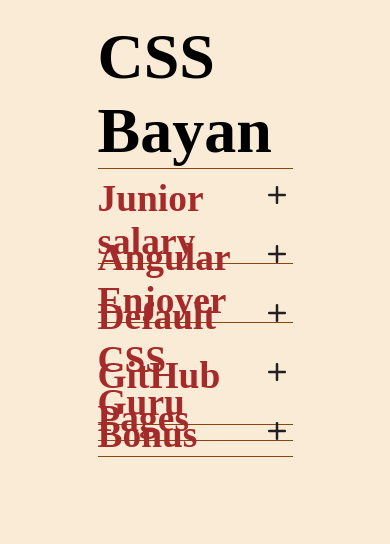
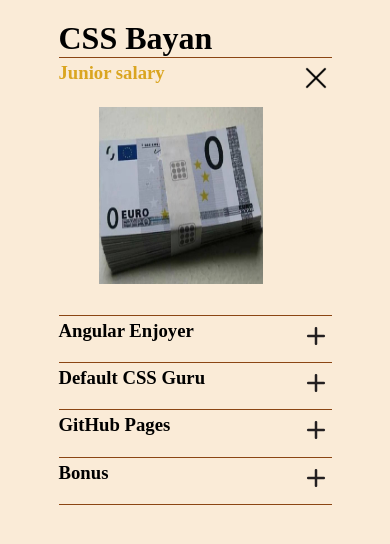
Before and after one commit to KesarFD/cssBayan, a plain HTML site: page cssBayan/index.html in a window 390 px wide. Drawn offline with Linux system fonts and the light colour scheme.

Commit message:
feat: add adaptive (10.03.2023 15:09)

```diff
--- a/cssBayan/index.html
+++ b/cssBayan/index.html
@@ -14,55 +14,55 @@
             <div class="line"></div>
             <ul class="list">
                 <li class="list-item">
-                    <input type="checkbox" id="input1" />
+                    <input type="checkbox" id="input1" checked="true" />
                     <div class="item-container">
                         <label for="input1" class="button">
                         <h3>Junior salary</h3>
                         <img src='assets/jpg/meme1.jpg' class="meme" alt="meme1"></img>
-                        <div class="line"></div>
                         </label>
                     </div>
                 </li>
+                <div class="line"></div>
                 <li class="list-item">
                     <input type="checkbox" id="input2" />
                     <div class="item-container">
                         <label for="input2" class="button">
                         <h3>Angular Enjoyer</h3>
                         <img src='assets/jpg/meme2.jpg' class="meme" alt="meme1"></img>
-                        <div class="line"></div>
                         </label>
                     </div>
                 </li>
+                <div class="line"></div>
                 <li class="list-item">
                     <input type="checkbox" id="input3" />
                     <div class="item-container">
                         <label for="input3" class="button">
                         <h3>Default CSS Guru</h3>
                         <img src='assets/jpg/meme3.jpg' class="meme" alt="meme1"></img>
-                        <div class="line"></div>
                         </label>
                     </div>
                 </li>
+                <div class="line"></div>
                 <li class="list-item">
                     <input type="checkbox" id="input4" />
                     <div class="item-container">
                         <label for="input4" class="button">
                         <h3>GitHub Pages</h3>
                         <img src='assets/jpg/meme4.jpg' class="meme" alt="meme1"></img>
-                        <div class="line"></div>
                         </label>
                     </div>
                 </li>
+                <div class="line"></div>
                 <li class="list-item">
                     <input type="checkbox" id="input5" />
                     <div class="item-container">
                         <label for="input5" class="button">
                         <h3>Bonus</h3>
                         <img src='assets/jpg/meme5.jpg' class="meme" alt="meme1"></img>
-                        <div class="line"></div>
                         </label>
                     </div>
                 </li>
+                <div class="line"></div>
             </ul>
         </div>
     </main>
--- a/cssBayan/style.css
+++ b/cssBayan/style.css
@@ -25,7 +25,7 @@ h3 {
     width: 100%;
     display: flex;
     justify-content: space-between;
-    transition: 0.5;
+    transition: 0.5s;
     cursor: pointer;
 }
 .line {
@@ -33,6 +33,7 @@ h3 {
     width: 100%;
     background-color: saddlebrown;
     margin-bottom: 1vh;
+    transition: 0.5s;
 }
 .list {
     list-style: none;
@@ -46,6 +47,7 @@ h3 {
     font-size: 2em;
     width: 100%;
     transition: 0.3s;
+    cursor: pointer;
 }
 .item-container {
     height: 7vh;
@@ -54,6 +56,7 @@ h3 {
 }
 .item-container:hover {
     height: 50vh;
+    cursor: pointer;
 }
 .item-container:hover .meme {
     display: block;
@@ -61,18 +64,9 @@ h3 {
 .item-container:hover h3::after {
     content: url('assets/png/cross.png');
 }
-.item-container:checked {
-    height: 50vh;
-}
-.item-container:checked .meme {
-    display: block;
-}
-.item-container:checked h3::after {
-    content: url('assets/png/cross.png');
-}
 h3::after {
     content: url('assets/png/plus.png');
-    transition: 0.5s;
+    transition: 1s;
 }
 .meme {
     display: none;
@@ -80,7 +74,7 @@ h3::after {
     height: 70%;
     margin: 3% 0;
     background-color: saddlebrown;
-    transition: 0.5s;
+    transition: 1s;
     margin-left: 15%;
     cursor: pointer;
 }
@@ -111,3 +105,54 @@ input:checked + .item-container .meme {
 input:checked + .item-container h3::after {
     content: url('assets/png/cross.png');
 }
+@media only screen and (max-width: 660px) {
+    h1 {
+        font-size: 3em;
+    }
+    .list {
+        color: black;
+        font-size: 0.7em;
+    }
+    body {
+        padding: 5% 20%;
+        background-color: antiquewhite;
+    }
+    .line {
+        margin-bottom: 0.5vh;
+    }
+    .item-container {
+        height: 5vh;
+    }
+    .item-container:hover {
+        height: 30vh;
+    }
+    input:checked + .item-container {
+        height: 30vh;
+    }
+}
+
+@media only screen and (max-width: 400px) {
+    h1 {
+        font-size: 2em;
+    }
+    .list {
+        color: black;
+        font-size: 0.5em;
+    }
+    body {
+        padding: 5% 15%;
+        background-color: antiquewhite;
+    }
+    .line {
+        margin-bottom: 0.5vh;
+    }
+    .item-container {
+        height: 5vh;
+    }
+    .item-container:hover {
+        height: 30vh;
+    }
+    input:checked + .item-container {
+        height: 30vh;
+    }
+}
```
